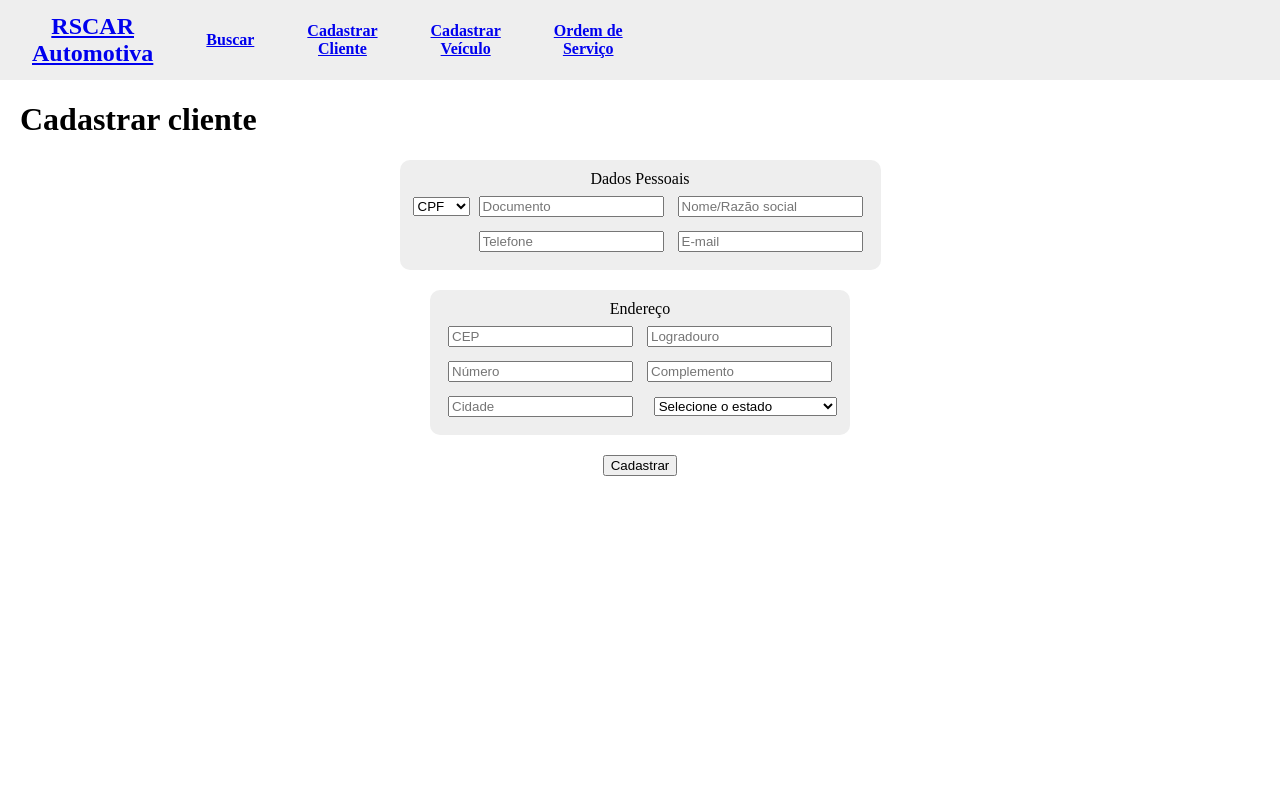
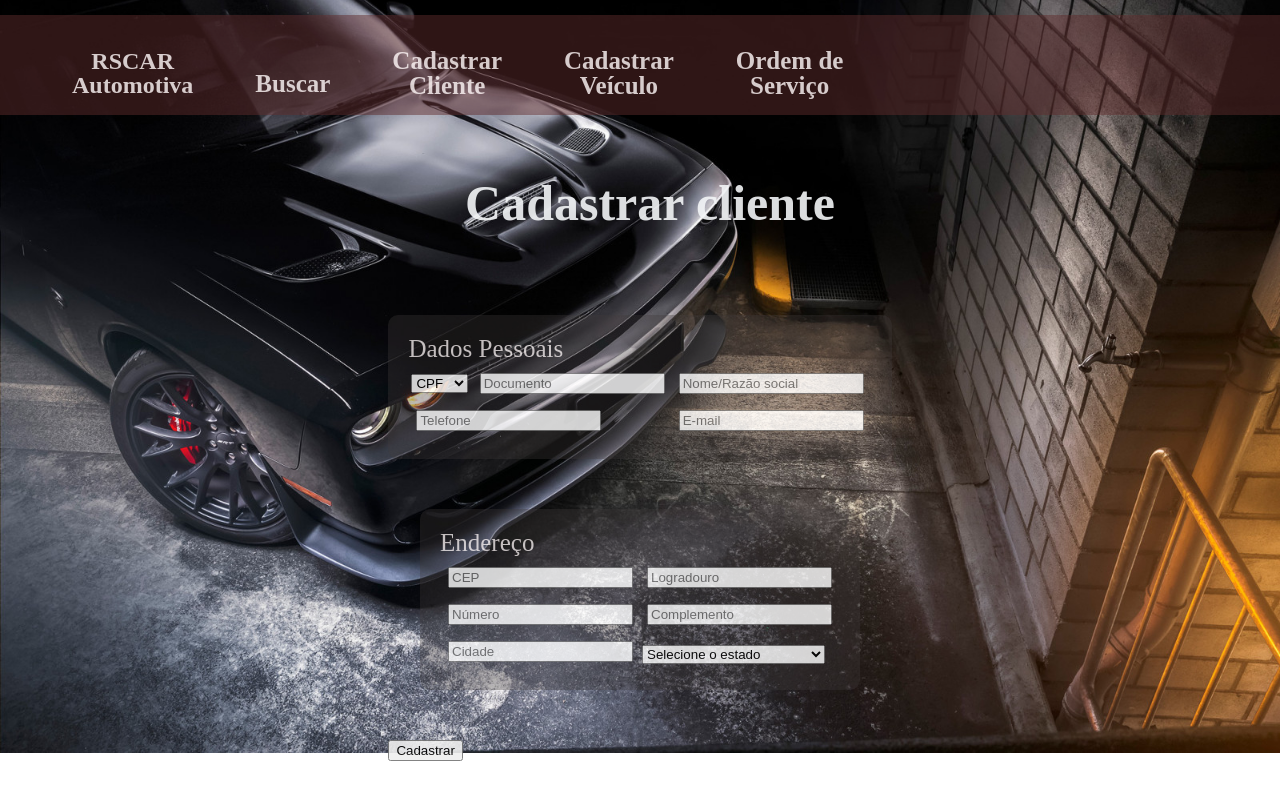
Before and after one commit to cnmurakami/RSCAR-Automotiva, a Flask app: page /register/ in a window 1280 px wide. Run offline with Flask 3, Linux system fonts and the light colour scheme; lists and menus that the app fills with data are empty; parts of the project's set-up code (start-up, migrations or seed data) failed here and were passed over; some libraries are stand-ins or nearby versions.

Commit message:
Front-End
Atualizando Front

```diff
--- a/static/style.css
+++ b/static/style.css
@@ -1,46 +1,86 @@
-.table_home{
-  margin:auto;
-  margin-top: 5%;
+.table_home {
   text-align: center;
-  background-color: #eee;
+  background-color: #ffffff;
   border-radius: 10px;
+  padding: 20px;
+  opacity: 0.8;
+  font-size: 25px;
+  color: #f0e9e9;
+}
+.table_home a {
+  margin-right: 25px;
+  text-align: center;
+  color: #4b0404;
 }
 
-.table_home td{
+.table_home td {
   width: 200px;
   height: 100px;
   padding: 20px;
+  flex-direction: column;
   text-align: center;
   font-weight: bolder;
   font-size: x-large;
 }
 
-.divcontent{
-  margin: auto;
-  width: fit-content;
-  text-align: center;
+.table_home td a {
+  display: flex;
+  flex-direction: column;
+  align-items: center;
+  text-decoration: none;
+}
+.icon-client img.table_icon {
+  width: 50px;
+  height: 50px;
+  margin-bottom: 5px;
+}
+
+.table_home td:first-child {
+  vertical-align: center;
+  padding-bottom: 20px;
+}
+
+.table_home td:first-child img.table_icon {
+  width: 50px;
+  height: 50px;
+}
+
+.table_home td:last-child {
+  vertical-align: center;
+  padding-bottom: 20px;
+}
+
+.table_home td:last-child img.table_icon {
+  width: 50px;
+  height: 50px;
+}
+
+.divcontent {
+  display: grid;
+  justify-content: center;
+  align-items: center;
+  width: 100%;
 }
 
 .divform {
-  margin-left: auto;
-  margin-right: auto;
-  margin-top: 20px;
-  margin-bottom: 20px;
-  padding: 10px;
-  background-color: #eee;
+  margin: 50px auto;
+  padding: 20px;
+  background-color: #413c3c6b;
   border-radius: 10px;
-  width:fit-content;
+  width: fit-content;
+  opacity: 0.9;
+  font-size: 25px;
+  color: #f0e9e9;
 }
 
 .divform_veiculo {
-  margin-left: auto;
-  margin-right: auto;
-  margin-top: 20px;
-  margin-bottom: 20px;
-  padding: 20px;
-  background-color: #eee;
+  margin: 15px auto;
+  padding: 15px;
+  background-color: #413c3c6b;
   border-radius: 10px;
-  width:fit-content;
+  opacity: 0.9;
+  font-size: 20px;
+  color: #f0e9e9;
 }
 
 .divform_veiculo td{
@@ -139,7 +186,7 @@
 }
 
 td{
-  text-align: right;
+  text-align: left;
 }
 
 input{
@@ -226,14 +276,35 @@
   font-size: larger;
 }
 
-.menu_top{
-  overflow: hidden;
-  background-color:#eee;
-  padding: 10px;
+.menu_top {
+  overflow:hidden;
+  padding: 50px;
+  background-color: rgba(97, 45, 45, 0.537);
+  width: 100%;
+  margin-top: 15px;
+  margin-bottom: 25px;
+  box-sizing: border-box;
+  text-align: center;
+  font-size: 25px;
 }
 
-.menu_top th{
-  padding-right: 50px;
+.menu_top th {
+  padding-right: 30px;
+  padding-left: 5px;
+}
+
+.menu_top a {
+  margin-right: 25px;
+  text-align: center;
+  color: #eee2e2;
+  text-decoration: none;
+  line-height: 1;
+  display: inline-block;
+  margin-top: -20px;
+}
+
+.menu_top a:hover {
+  color: #401bb8;
 }
 
 .menu_top .title{
@@ -242,12 +313,26 @@
   padding-left: 20px;
 }
 
-body{
-  margin:0;
+body {
+  margin: 0;
+  display: flex;
+  flex-direction: column;
+  align-items: center;
+  justify-content: flex-start;
+  height: 65vh;
+  background-image: url(images/fundo.png);
+  background-repeat: no-repeat;
+  background-size: cover;
+  background-position: 95% 30%;
+  transition: opacity 0.5s ease;
+  opacity: 0.9;
 }
 
-h1{
+h1 {
+  color: rgb(243, 245, 247);
   padding-left: 20px;
+  text-align: left;
+  font-size: 50px;
 }
 
 h3{
--- a/templates/home.html
+++ b/templates/home.html
@@ -6,20 +6,25 @@
     </header>
     <body>
       <h1>RSCAR Automotiva</h1>
+      <img src="images/fundo.png" alt="">
       <table class="table_home">
         <tr>
           <td>
+            <img src="{{ url_for('static', filename='images/client_icon.png') }}" alt="" class="table_icon">
             <a href="{{url_for('register')}}">Cadastrar Cliente</a>
           </td>
           <td>
+            <img src="{{ url_for('static', filename='images/car_icon.png') }}" alt="" class="table_icon">
             <a href="{{url_for('vehicle_registration_default')}}">Cadastrar Veículo</a>
           </td>
         </tr>
         <tr>
           <td>
+            <img src="{{ url_for('static', filename='images/car_search_icon.png') }}" alt="" class="table_icon">
             <a href="{{url_for('busca')}}">Buscar</a>
           </td>
           <td>
+            <img src="{{ url_for('static', filename='images/pedidos_icon.png') }}" alt="" class="table_icon">
             <a href="{{url_for('ordem_default')}}">Abrir Ordem</a>
           </td>
         </tr>
```
Also changed, not shown: other parts of static/style.css (+21 -11 lines), static/images/fundo.png (added).
